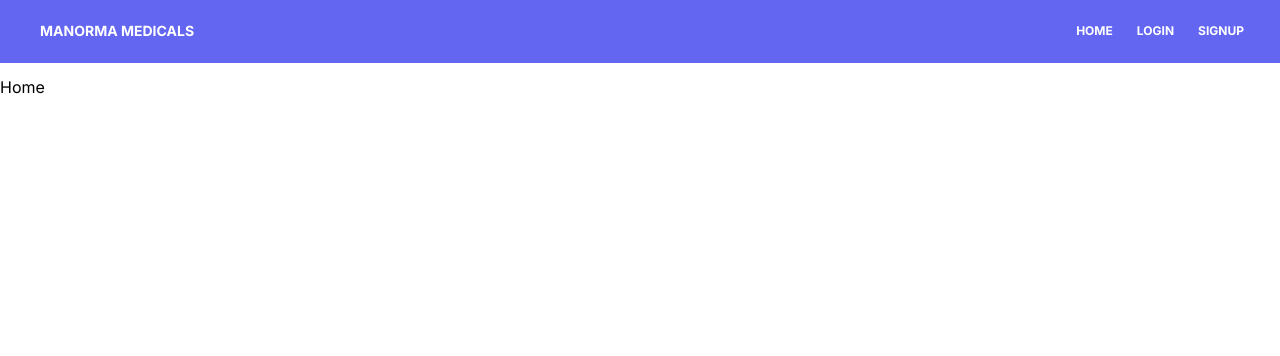
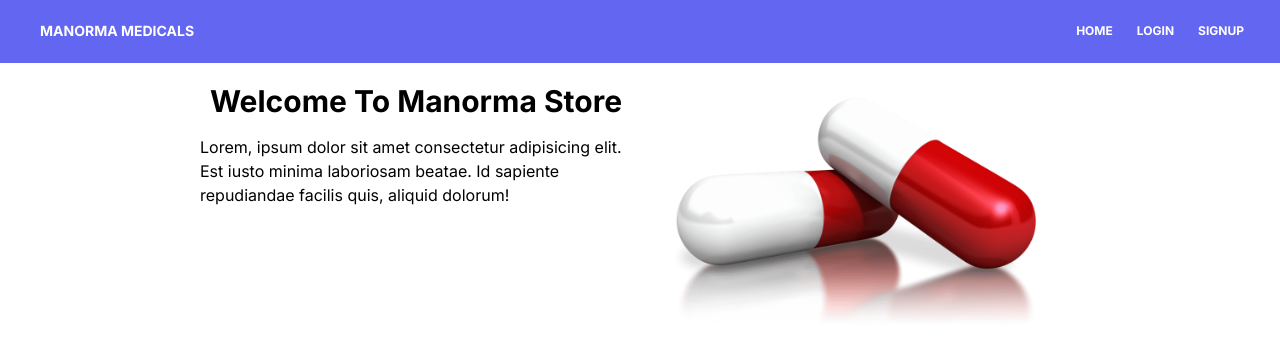
Before and after one commit to rishabhjha12-hub/manorma-med-nextjs, a Next.js app: page / in a window 1280 px wide. Shown: the top 356 px of the page. Built offline with nearby package versions, Linux system fonts and the light colour scheme; no server answers.

Commit message:
Hero Component

```diff
--- /dev/null
+++ b/src/app/HeroComponent/page.tsx
@@ -0,0 +1,45 @@
+import React from "react";
+import Link from "next/link";
+import Image from "next/image";
+import HeroComponentImage from "../../assets/hero-product-img.png";
+
+export default function HeroComponent() {
+  return (
+    // <div className="max-w-[120rem] my-0 mx-auto">
+    //    <div className="grid gap-9 grid-cols-2">
+    //       <div className="hero-section-data">
+    //         <p className="intro-data my-8 mx-0 mb-0">Welcome to </p>
+    //         <h1 className="capitalize font-bold">Manorma Store</h1>
+    //         <p>Lorem, ipsum dolor sit amet consectetur adipisicing elit. Est iusto minima laboriosam beatae. Id sapiente repudiandae facilis quis, aliquid dolorum!</p>
+    //       </div>
+    //       <div>
+    //       {/* Hero-Section-Image */}
+    //          <div className="hero-section-image w-full h-auto flex justify-center items-center">
+    //             <figure className="relative after:content-[''] after:w-1/2 after:h-full after:left-0 after:top-[10%] bg-[#5138ee66]">
+    //                 <Image src={HeroComponentImage} alt="hero-section-image" className="min-w-[10rem] h-40 " />
+    //             </figure>
+    //          </div>
+    //       </div>
+    //    </div>
+    // </div>
+
+    <div className="flex-none h-[50vh] w-full lg:flex lg:h-1/4 lg:justify-center lg:truncate">
+        <div className="hero-section-data flex-none w-full h-1/3 p-2 lg:flex lg:flex-col lg:justify-center lg:items-center lg:w-[35%] lg:whitespace-break-spaces">
+          <h1 className="capitalize font-bold mb-[1rem] text-2xl lg:text-3xl">Welcome to Manorma Store</h1>
+          <p>
+            Lorem, ipsum dolor sit amet consectetur adipisicing elit. Est iusto
+            minima laboriosam beatae. Id sapiente repudiandae facilis quis,
+            aliquid dolorum!
+          </p>
+        </div>
+        {/* Hero-Section-Image */}
+        <div className="hero-section-image flex-none w-full h-2/3 p-2 lg:flex lg:w-[35%] lg:justify-center lg:items-center ">
+            <Image
+              src={HeroComponentImage}
+              alt="hero-section-image"
+              className="h-full object-contain"
+            />
+        </div>
+      </div>
+  );
+}
--- a/src/app/page.tsx
+++ b/src/app/page.tsx
@@ -1,9 +1,14 @@
 import Image from 'next/image'
 import Navbar from "@/app/navbar/page";
+import HeroComponent from './HeroComponent/page';
 
 export default function Home() {
-  return <div>
+  return (
+    <div>
     <Navbar />
-    Home
-  </div>;
+     {/* Home Section */}
+      {/* Hero Component  */}
+    <HeroComponent />
+  </div>
+  )
 }
```
Also changed, not shown: src/assets/hero-product-img.png (added).
